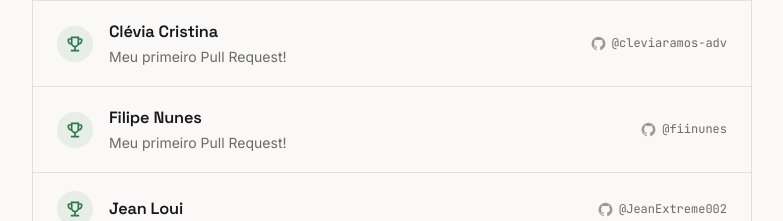
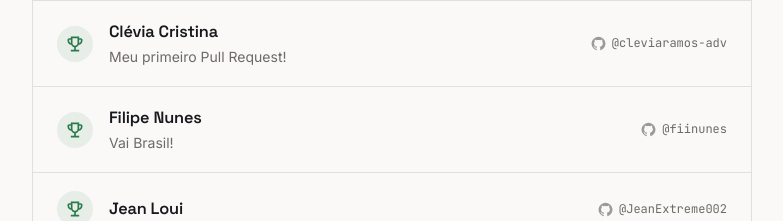
Before and after one commit to JeanExtreme002/playground, a React (Vite) app: page / in a window 1280 px wide. Shown: the part 1060-1281 px from the top of the page, without its empty margins (248-1031 px from the left). Built offline with nearby package versions, Linux system fonts and the light colour scheme.

Commit message:
chore: atualiza recado de filipe nunes no mural (#33)

```diff
--- a/src/participants/filipe-nunes.js
+++ b/src/participants/filipe-nunes.js
@@ -1,5 +1,5 @@
 export const participant = {
   name: 'Filipe Nunes',
   github: 'fiinunes',
-  message: 'Meu primeiro Pull Request!',
+  message: 'Vai Brasil!',
 }
```
